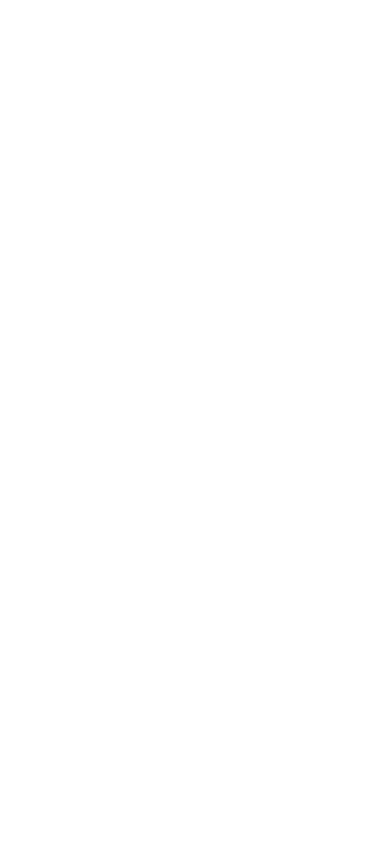
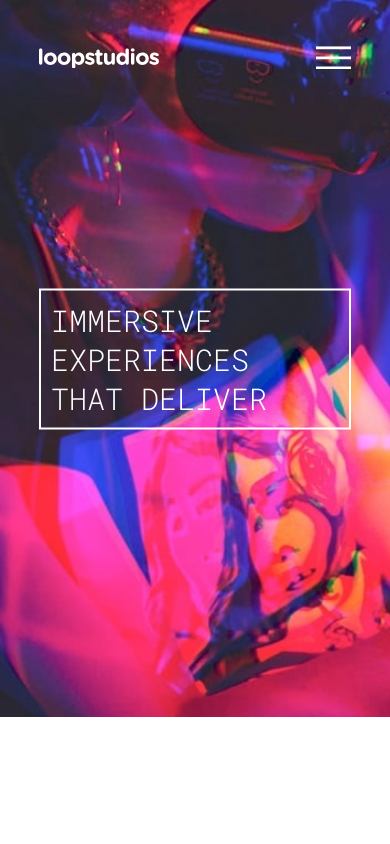
Before and after one commit to habibadama/loopstudio, a plain HTML site: page index.html in a window 390 px wide. Shown: the top 844 px of the page. Drawn offline with Linux system fonts and the light colour scheme; the site is published under a folder, as on GitHub Pages, so addresses that start at the root find nothing.

Commit message:
Version 1 (Desktop & Mobile) du challenge 2 de frontend mentor

```diff
--- a/css/style.css
+++ b/css/style.css
@@ -7,7 +7,7 @@
   font-family: "Roboto Mono", monospace;
 }
 header {
-  background: url("/images/desktop/image-hero.jpg");
+  background-image: url("../images/desktop/image-hero.jpg");
   background-repeat: no-repeat;
   background-size: cover;
   background-position: center;
```
